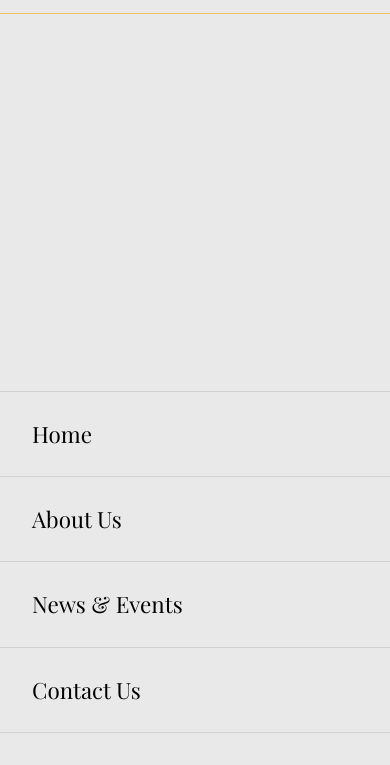
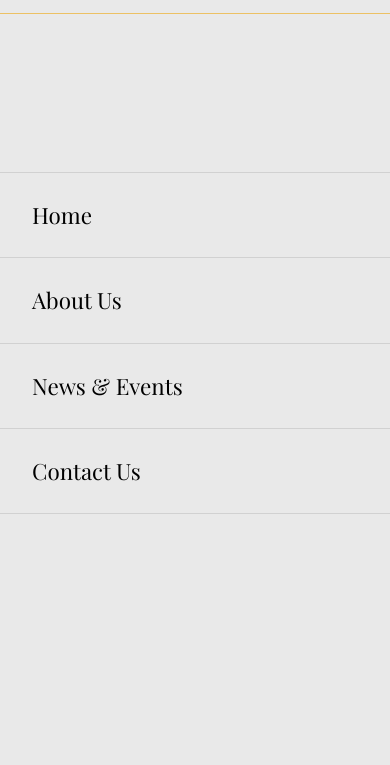
Before and after one commit to Jojo-Fkd/WomeninMICEthiopia, a plain HTML site: page index.html in a window 390 px wide. Both pictures are taken after a click on the item 333 px from the left and 46 px from the top of the page. Shown: the part 79-844 px from the top of the page. Drawn offline with nearby package versions, Linux system fonts and the light colour scheme; a web font is replaced by a local one.

Commit message:
Update main.css
Centered the side bar

```diff
--- a/css/main.css
+++ b/css/main.css
@@ -276,11 +276,10 @@ body.covered {
     background: var(--BG-COLOR2);
     display: flex;
     flex-direction: column;
-    justify-content: flex-end;
+    justify-content: center;
     z-index: -1;
     opacity: 0;
     transition: all 0.3s ease;
-    padding-bottom: 2rem;
   }
 
   .nav-items-mobile.active {
```
